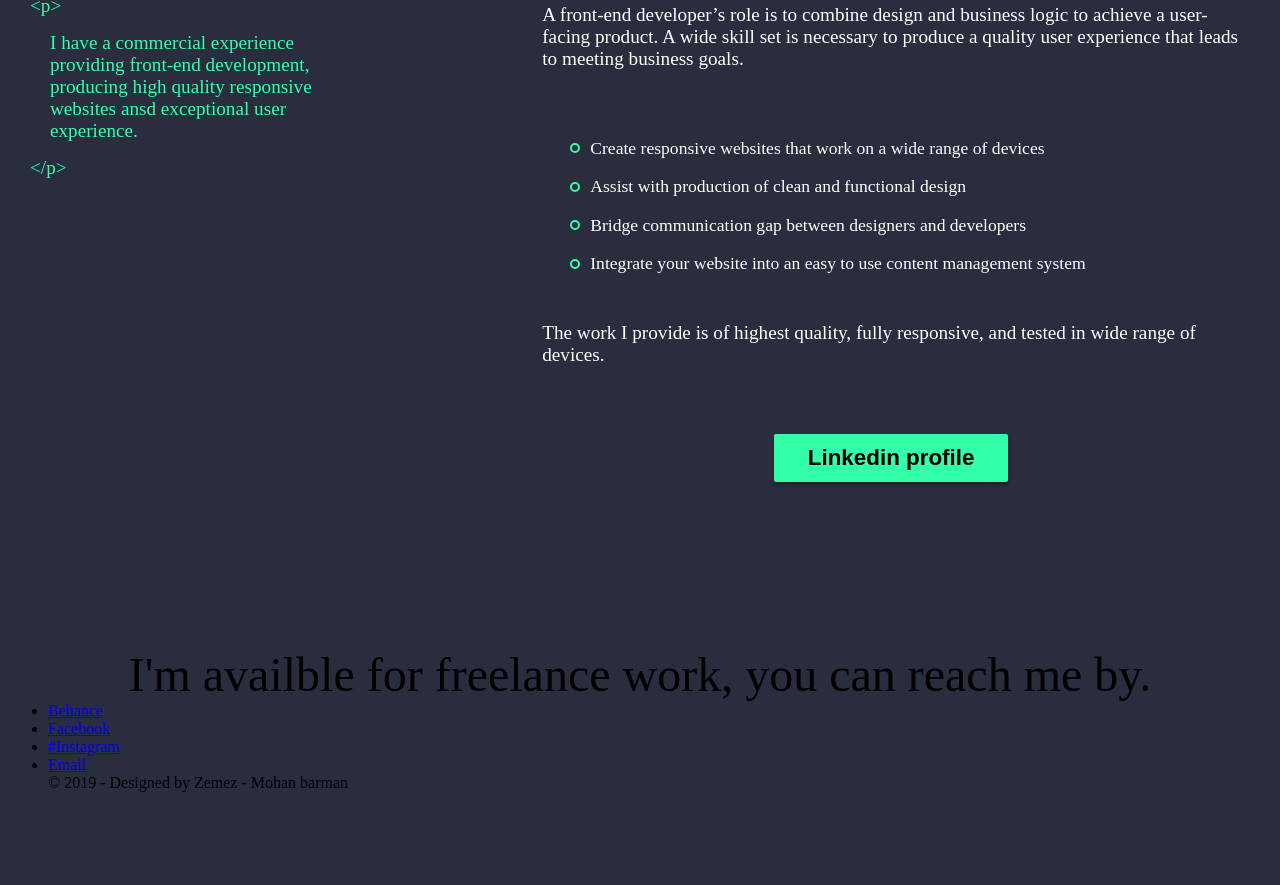
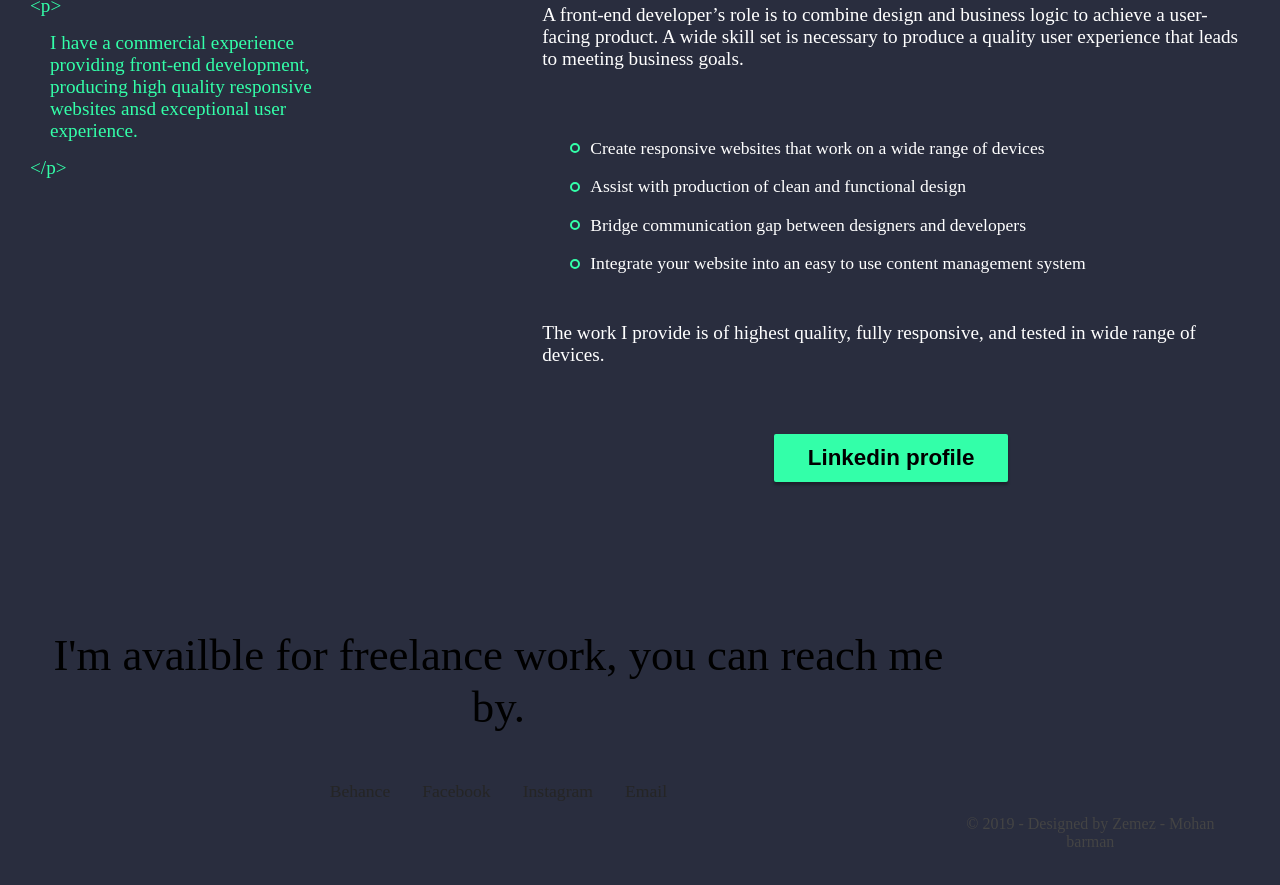
Before and after one commit to Mohanbarman/portfolio-1, a plain HTML site: page index.html in a window 1280 px wide. Shown: the part 1283-2168 px from the top of the page. Before the commit the page ends 2142 px from the top, so only its background shows below. Drawn offline with Linux system fonts and the light colour scheme.

Commit message:
Adding footer

```diff
--- a/css/style.css
+++ b/css/style.css
@@ -277,20 +277,50 @@ nav .breif-me-btn:hover {
 }
 
 footer {
-  height: 35vh;
   background-image: url("../src/footer-bg.png");
+  /* background-repeat: no-repeat; */
   background-size: 100%;
   margin: 0 -10px -10px -10px;
   padding: 3em;
   display: flex;
   flex-direction: column;
   justify-content: center;
+  align-items: center;
 }
 
 footer .left h1 {
-  font-size: 3rem;
+  font-size: 2.8rem;
   font-weight: 500;
   text-align: center;
+}
+
+footer .left ul {
+  list-style: none;
+  display: flex;
+  width: 100%;
+  justify-content: center;
+  margin: 3em 0;
+}
+
+footer .left ul li a {
+  text-decoration: none;
+  color: rgb(37, 37, 37);
+  font-size: 1.1rem;
+  transition: all .5s ease-in-out;
+}
+
+footer .left ul li + li {
+  margin-left: 2em;
+}
+
+footer .left ul li a:hover {
+  text-decoration: underline;
+}
+
+footer .right p {
+  text-align: center;
+  margin-top: 1em;
+  color: rgb(68, 68, 68);
 }
 
 /*-----> Media queries <------*/
@@ -302,6 +332,16 @@ footer .left h1 {
         -ms-flex-direction: row;
             flex-direction: row;
   }
+
+  footer {
+    flex-direction: row;
+    height: 40vh;
+  }
+
+  footer .right {
+    margin-top: auto;
+  }
+
 }
 
 @media (max-width: 900px) {
--- a/index.html
+++ b/index.html
@@ -160,7 +160,7 @@
         <ul>
           <li><a href="#">Behance</a></li>
           <li><a href="#">Facebook</a></li>
-          <li><a href="#">#Instagram</a></li>
+          <li><a href="#">Instagram</a></li>
           <li><a href="#">Email</a></li>
         </ul>
       </div>
```
